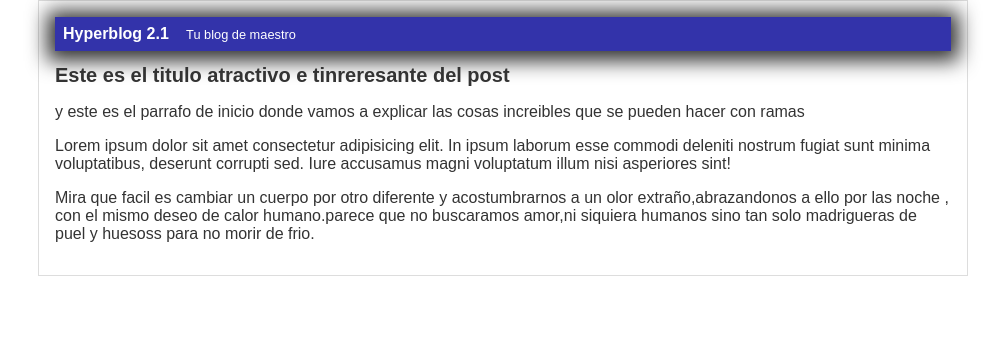
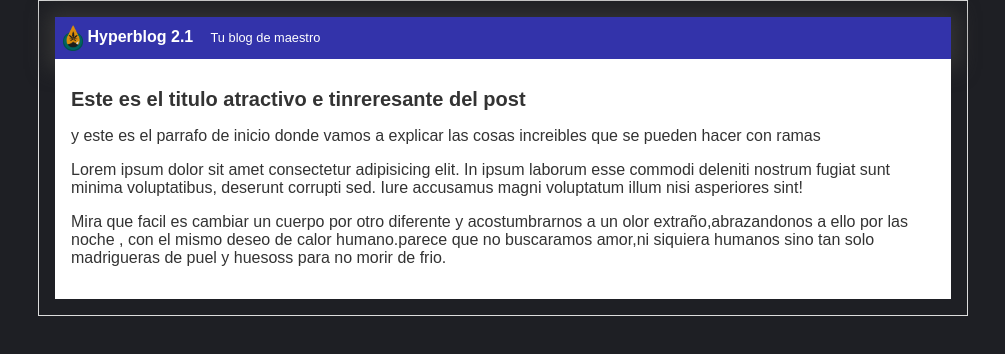
Before and after one commit to Sorsant/hyper-blog, a plain HTML site: page blogpost.html in a window 1280 px wide. Shown: the whole page, without its empty margins (137-1142 px from the left). Drawn offline with Linux system fonts and the light colour scheme.

Commit message:
rediseñando la web con logo y fondo de color

```diff
--- a/blogpost.html
+++ b/blogpost.html
@@ -9,7 +9,8 @@
 </head>
 <body>
     <div id="container">
-        <div id="cabecera"> Hyperblog 2.1
+        <div id="cabecera">
+           <img id="logo" src="./imagenes/Logo.png" alt=""> Hyperblog 2.1
             <span id="tagline">Tu blog de maestro</span>
         </div>
         <div id="post">
--- a/css/style.css
+++ b/css/style.css
@@ -1,10 +1,21 @@
 body {
+    background: #1e1f24;
     color: #333;
     text-align: center;
     font-family: arial;
     font-size: 16px;
     margin: 0;
     padding: 0;
+}
+#cabecera #logo {
+    width: 20px;
+    vertical-align: middle;
+
+}
+#cabecera #tagline {
+padding: 0 0 0 1em;
+font-weight: normal;
+font-size: 0.8em;
 }
 #container {
     width: 70%;
@@ -29,3 +40,7 @@ body {
     font-weight: normal;
     font-size: 0.8em;
 }
+#post {
+    background: white;
+    padding: 1em;
+}
```
Also changed, not shown: imagenes/Logo.png (added), imagenes/nasa.png (deleted).
